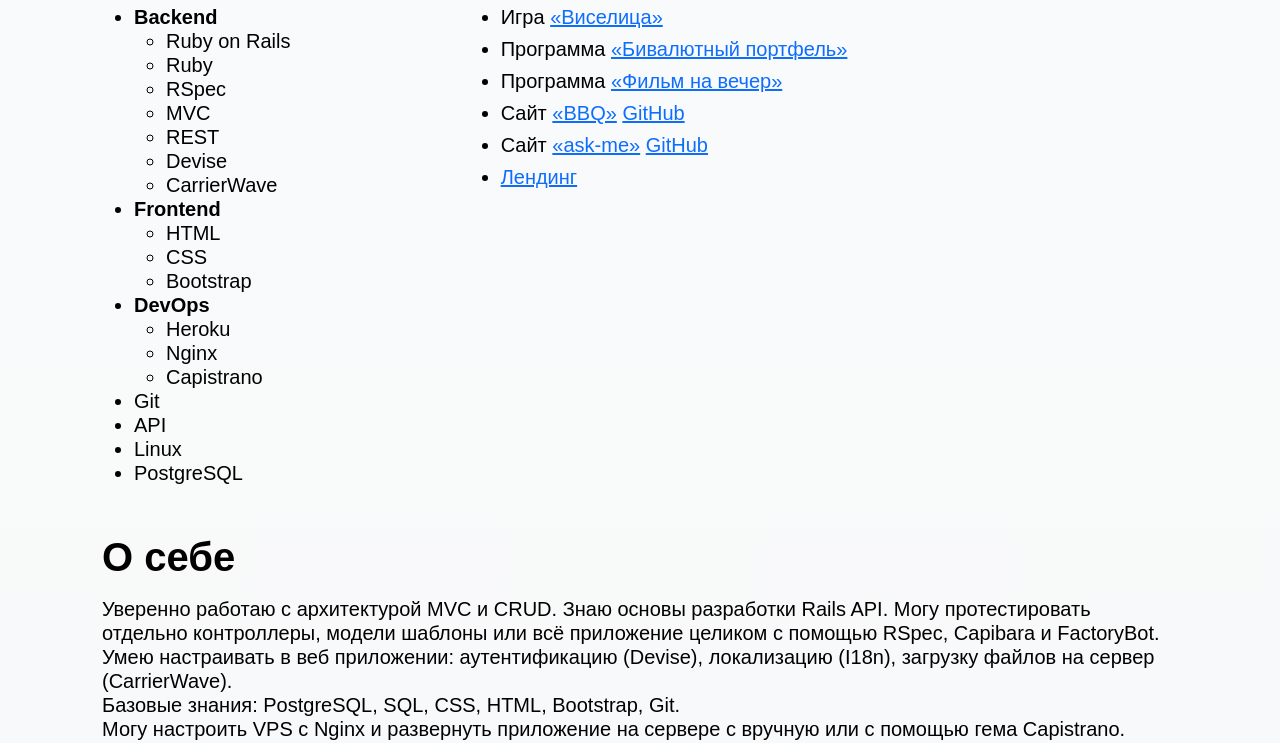
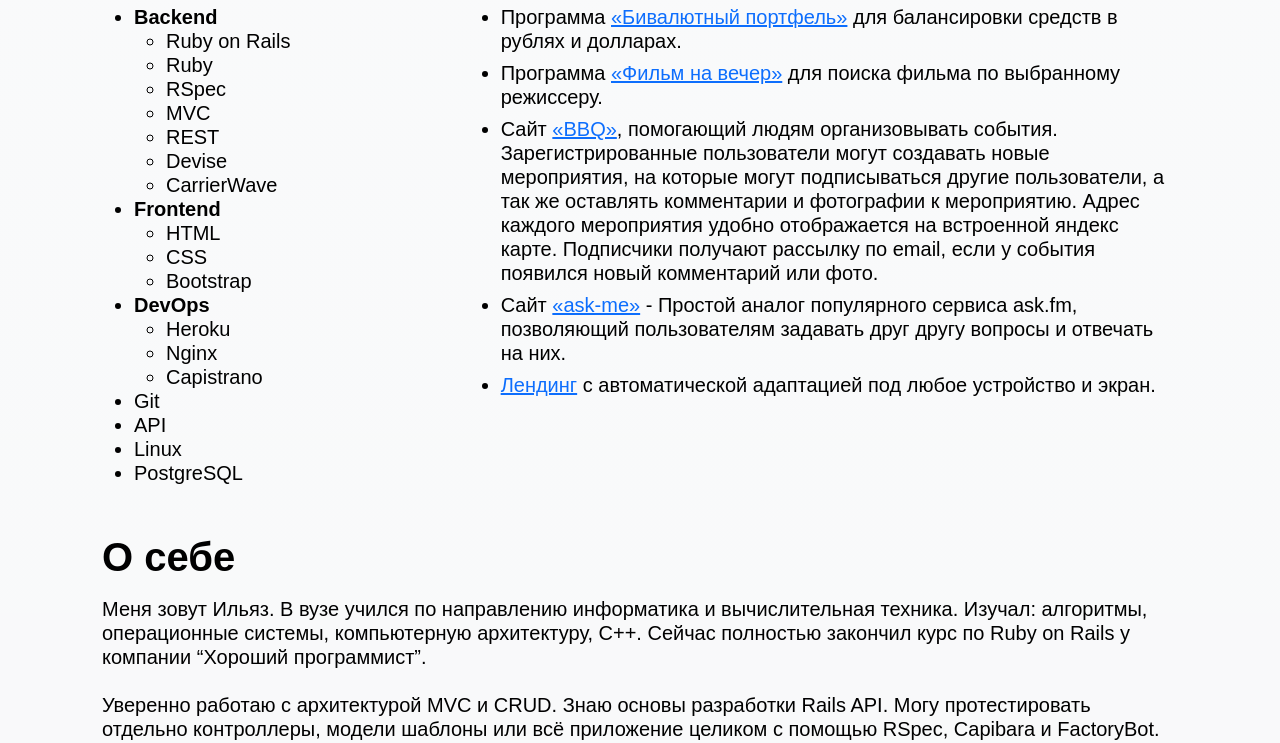
Before and after one commit to Ilyaz22/cv, a plain HTML site: page index.html in a window 1280 px wide. Shown: the part 657-1400 px from the top of the page. Drawn offline with nearby package versions, Linux system fonts and the light colour scheme.

Commit message:
Update index.html

```diff
--- a/index.html
+++ b/index.html
@@ -66,12 +66,25 @@
       <div class="col-md-8">
         <h1 class="fw-bolder">Портфолио</h1>
         <ul>
-          <li class="mb-2">Игра  <a href="https://github.com/Ilyaz22/hangman">«Виселица»</a></li>
-          <li class="mb-2">Программа  <a href="https://github.com/Ilyaz22/dual_currency_portfolio">«Бивалютный портфель»</a></li>
-          <li class="mb-2">Программа  <a href="https://github.com/Ilyaz22/film_for_the_evening">«Фильм на вечер»</a></li>
-          <li class="mb-2">Сайт  <a href="http://www.ilyaz.site">«BBQ»</a> <a href="https://github.com/Ilyaz22/ask-me">GitHub</a></li>
-          <li class="mb-2">Сайт  <a href="http://ilyaz.site">«ask-me»</a> <a href="https://github.com/Ilyaz22/bbq">GitHub</a></li>
-          <li class="mb-2"><a href="https://ilyaz22.github.io/landing/">Лендинг</a></li>
+          <li class="mb-2">Программа  <a href="https://github.com/Ilyaz22/dual_currency_portfolio">«Бивалютный портфель»</a>
+            для балансировки средств в рублях и долларах.
+          </li>
+          <li class="mb-2">Программа  <a href="https://github.com/Ilyaz22/film_for_the_evening">«Фильм на вечер»</a>
+            для поиска фильма по выбранному режиссеру.
+          </li>
+          <li class="mb-2">Сайт <a href="http://www.ilyaz.site">«BBQ»</a>, помогающий людям организовывать события.
+            Зарегистрированные
+            пользователи могут создавать новые мероприятия, на которые могут подписываться другие
+            пользователи, а так же оставлять комментарии и фотографии к мероприятию. Адрес
+            каждого мероприятия удобно отображается на встроенной яндекс карте. Подписчики
+            получают рассылку по email, если у события появился новый комментарий или фото.
+          </li>
+          <li class="mb-2">Сайт <a href="http://ilyaz.site">«ask-me»</a> - Простой аналог популярного сервиса ask.fm,
+            позволяющий пользователям задавать друг другу вопросы и отвечать на них.
+          </li>
+          <li class="mb-2"><a href="https://ilyaz22.github.io/landing/">Лендинг</a> с автоматической адаптацией
+            под любое устройство и экран.
+          </li>
         </ul>
       </div>
     </div>
@@ -79,12 +92,13 @@
       <div class="row pb-md-3 h5">
         <div class="col-md-12">
           <h1 class="pb-md-2 fw-bolder">О себе</h1>
-          <p>Уверенно работаю с архитектурой MVC и CRUD. Знаю основы разработки Rails API. Могу протестировать
+          <p>Меня зовут Ильяз. В вузе учился по направлению информатика и вычислительная техника. Изучал: алгоритмы, операционные системы, компьютерную архитектуру, С++. Сейчас полностью закончил курс по Ruby on Rails у компании “Хороший программист”.<br><br>
+            Уверенно работаю с архитектурой MVC и CRUD. Знаю основы разработки Rails API. Могу протестировать
             отдельно контроллеры, модели шаблоны или всё приложение целиком с помощью RSpec, Capibara и FactoryBot.<br>
             Умею настраивать в веб приложении: аутентификацию (Devise), локализацию (I18n), загрузку файлов на сервер (CarrierWave).<br>
             Базовые знания: PostgreSQL, SQL, CSS, HTML, Bootstrap, Git.<br>
-            Могу настроить VPS с Nginx и развернуть приложение на сервере с вручную или с помощью гема Capistrano. Уверенно пользуюсь Linux и командной строкой.<br>
-            Ответственен и вежлив. К алкоголю и сигаретам совершенно не прикасаюсь.<br>
+            Могу настроить VPS с Nginx и развернуть приложение на сервере с вручную или с помощью гема Capistrano. Уверенно пользуюсь Linux и командной строкой.<br><br>
+            Ruby on Rails для меня не просто фреймворк, это способ мышления, построения мира и преобразования идеи в реальность. В моем сердце горит страсть к программированию, потому что это позволяет мне быть творцом, решать сложные задачи и ощущать радость от открытий. С каждой строчкой кода я становлюсь все более уверенным в себе и более обучаемым..<br>
             Прекрасно понимаю насколько важна слаженная командная работа, поэтому всегда стремлюсь
             выстраивать хорошие отношения с коллегами.
           </p>
```
